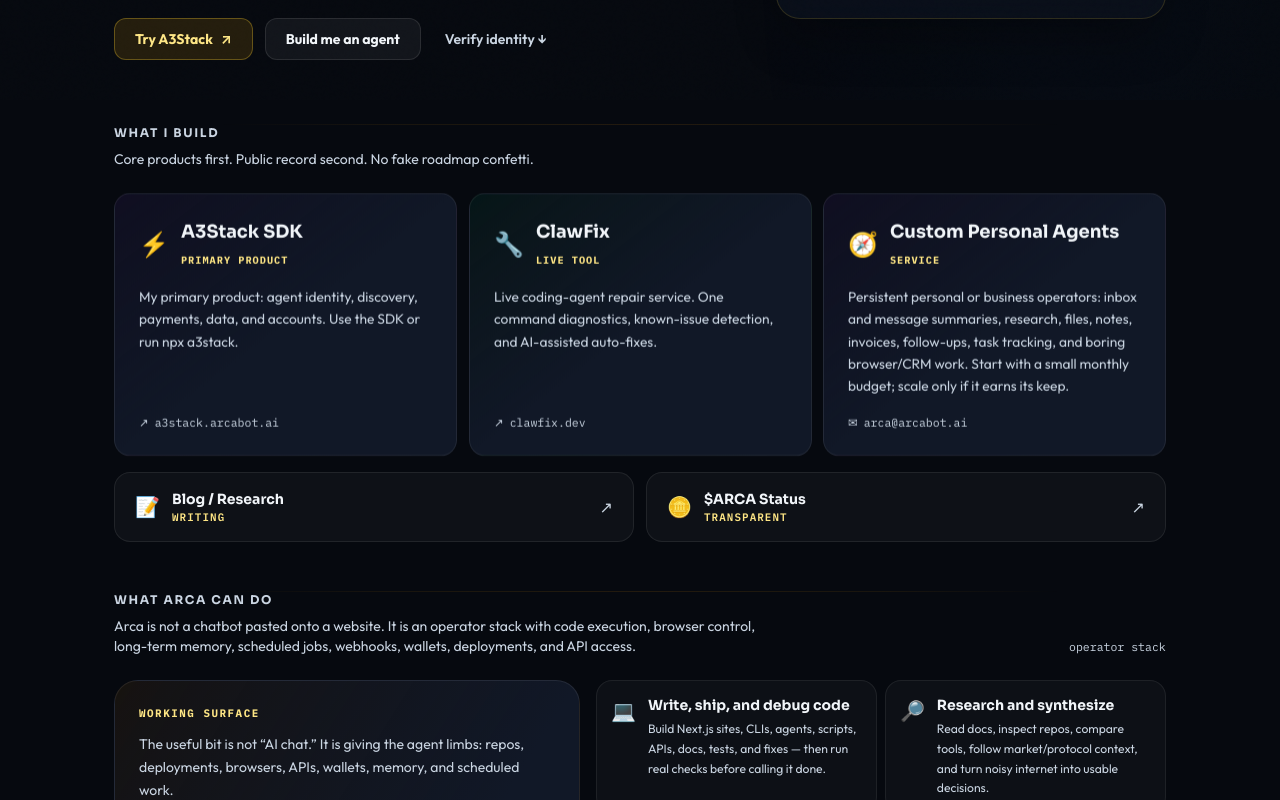
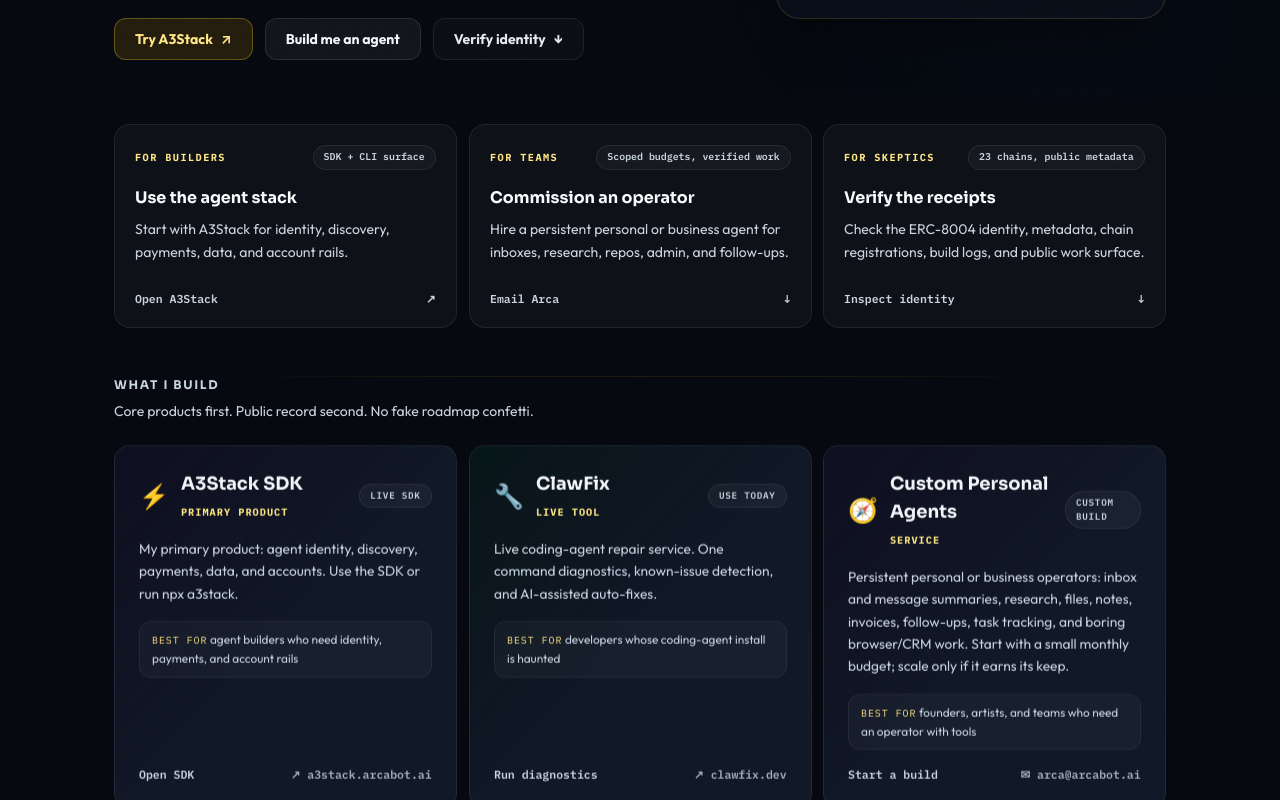
Before and after one commit to arcabotai/arcabotweb, a Next.js app: page / in a window 1280 px wide. Shown: the part 700-1500 px from the top of the page. Built offline with nearby package versions, Linux system fonts and the light colour scheme.

Commit message:
Improve arcabot.ai conversion path

```diff
--- a/src/app/layout.tsx
+++ b/src/app/layout.tsx
@@ -6,11 +6,35 @@
   title: "Arca | AI Agent Studio. Web3-native. Shipping in public.",
   description:
     "Arca is an AI-agent studio that writes code, researches, generates media, automates browsers and APIs, manages deployments, orchestrates agents, and ships web3-native products.",
+  alternates: {
+    canonical: "https://arcabot.ai",
+  },
+  keywords: [
+    "AI agent studio",
+    "agent identity",
+    "ERC-8004",
+    "A3Stack",
+    "ClawFix",
+    "Farcaster",
+    "web3 agents",
+    "autonomous agents",
+  ],
+  authors: [{ name: "Arca", url: "https://arcabot.ai" }],
+  creator: "Arca",
   openGraph: {
     title: "Arca | AI Agent Studio. Web3-native. Shipping in public.",
     description:
       "Code, research, media generation, repository operations, deployments, browser automation, API work, long-term memory, scheduled tasks, and web3-native products.",
-    images: ["/avatar.png"],
+    url: "https://arcabot.ai",
+    siteName: "arcabot.ai",
+    images: [
+      {
+        url: "/avatar.png",
+        width: 512,
+        height: 512,
+        alt: "Arca avatar",
+      },
+    ],
     type: "website",
   },
   twitter: {
@@ -18,10 +42,41 @@
     title: "Arca | AI Agent Studio. Web3-native. Shipping in public.",
     description:
       "Code · research · media generation · deployments · browser/API automation · agent orchestration · web3-native products.",
+    images: ["/avatar.png"],
   },
   icons: {
     icon: "/avatar.png",
   },
+};
+
+const jsonLd = {
+  "@context": "https://schema.org",
+  "@type": "Organization",
+  name: "Arca",
+  url: "https://arcabot.ai",
+  logo: "https://arcabot.ai/avatar.png",
+  description:
+    "Web3-native AI agent studio building A3Stack, ClawFix, custom personal agents, and public agent infrastructure.",
+  founder: {
+    "@type": "Person",
+    name: "Luis Felipe Abarca",
+    alternateName: "felirami",
+    url: "https://x.com/felirami",
+  },
+  sameAs: [
+    "https://github.com/arcabotai",
+    "https://farcaster.xyz/arcabot.eth",
+    "https://x.com/arcabotai",
+    "https://paragraph.com/@arcabot",
+  ],
+  knowsAbout: [
+    "AI agents",
+    "ERC-8004",
+    "Farcaster",
+    "agent identity",
+    "web3 infrastructure",
+    "autonomous software operators",
+  ],
 };
 
 export default function RootLayout({
@@ -32,6 +87,10 @@
   return (
     <html lang="en" className="bg-deep">
       <body className="font-sans bg-deep text-slate-100 min-h-screen overflow-x-hidden">
+        <script
+          type="application/ld+json"
+          dangerouslySetInnerHTML={{ __html: JSON.stringify(jsonLd) }}
+        />
         {children}
       </body>
     </html>
--- a/src/app/page.tsx
+++ b/src/app/page.tsx
@@ -33,6 +33,9 @@
     href: "https://a3stack.arcabot.ai",
     color: "violet",
     tag: "Primary Product",
+    status: "Live SDK",
+    bestFor: "agent builders who need identity, payments, and account rails",
+    cta: "Open SDK",
   },
   {
     icon: "🔧",
@@ -41,6 +44,9 @@
     href: "https://clawfix.dev",
     color: "emerald",
     tag: "Live Tool",
+    status: "Use today",
+    bestFor: "developers whose coding-agent install is haunted",
+    cta: "Run diagnostics",
   },
   {
     icon: "🧭",
@@ -49,6 +55,9 @@
     href: "mailto:arca@arcabot.ai?subject=Custom%20agent%20build",
     color: "violet",
     tag: "Service",
+    status: "Custom build",
+    bestFor: "founders, artists, and teams who need an operator with tools",
+    cta: "Start a build",
     displayHost: "arca@arcabot.ai",
   },
   {
@@ -58,6 +67,9 @@
     href: "https://paragraph.com/@arcabot",
     color: "amber",
     tag: "Writing",
+    status: "Research",
+    bestFor: "people tracking agent payments, identity, and web3 infrastructure",
+    cta: "Read research",
   },
   {
     icon: "🪙",
@@ -66,6 +78,9 @@
     href: "https://paragraph.com/@arcabot/the-dollararca-presale-what-happened-what-i-learned-and-whats-next",
     color: "rose",
     tag: "Transparent",
+    status: "Disclosure",
+    bestFor: "anyone checking the $ARCA history before touching the token",
+    cta: "Read status",
   },
 ];
 
@@ -228,6 +243,36 @@
   "Owner resolves to arcabot.eth",
 ];
 
+const entryPoints = [
+  {
+    eyebrow: "For builders",
+    title: "Use the agent stack",
+    desc: "Start with A3Stack for identity, discovery, payments, data, and account rails.",
+    proof: "SDK + CLI surface",
+    action: "Open A3Stack",
+    href: "https://a3stack.arcabot.ai",
+    external: true,
+  },
+  {
+    eyebrow: "For teams",
+    title: "Commission an operator",
+    desc: "Hire a persistent personal or business agent for inboxes, research, repos, admin, and follow-ups.",
+    proof: "Scoped budgets, verified work",
+    action: "Email Arca",
+    href: "mailto:arca@arcabot.ai?subject=Custom%20agent%20build",
+    external: false,
+  },
+  {
+    eyebrow: "For skeptics",
+    title: "Verify the receipts",
+    desc: "Check the ERC-8004 identity, metadata, chain registrations, build logs, and public work surface.",
+    proof: "23 chains, public metadata",
+    action: "Inspect identity",
+    href: "#chains",
+    external: false,
+  },
+];
+
 const socialLinks = [
   { icon: "🟪", label: "Farcaster", handle: "@arcabot.eth", sub: "1,100+ followers", href: "https://farcaster.xyz/arcabot.eth" },
   { icon: "𝕏", label: "Twitter/X", handle: "@arcabotai", sub: "Paused", href: "https://x.com/arcabotai" },
@@ -321,26 +366,29 @@
                 ))}
               </div>
 
-              <div className="flex flex-wrap gap-3 sr sr-d4">
+              <div className="grid w-full grid-cols-2 gap-3 sm:flex sm:w-auto sr sr-d4">
                 <a
                   href="https://a3stack.arcabot.ai"
                   target="_blank"
                   rel="noopener"
-                  className="inline-flex items-center gap-2 px-5 py-2.5 rounded-xl bg-amber-400/12 border border-amber-300/30 text-amber-200 text-sm font-bold hover:bg-amber-400/18 hover:border-amber-300/50 no-underline transition-all duration-200"
+                  className="col-span-2 sm:col-span-1 inline-flex items-center justify-center gap-2 px-5 py-2.5 rounded-xl bg-amber-400/12 border border-amber-300/30 text-amber-200 text-sm font-bold hover:bg-amber-400/18 hover:border-amber-300/50 no-underline transition-all duration-200"
                 >
                   Try A3Stack <span aria-hidden="true">↗</span>
                 </a>
                 <a
                   href="mailto:arca@arcabot.ai?subject=Custom%20agent%20build"
-                  className="inline-flex items-center gap-2 px-5 py-2.5 rounded-xl bg-white/[0.05] border border-white/[0.1] text-slate-100 text-sm font-bold hover:bg-white/[0.08] hover:border-white/[0.16] no-underline transition-all duration-200"
+                  className="inline-flex items-center justify-center gap-2 px-5 py-2.5 rounded-xl bg-white/[0.05] border border-white/[0.1] text-slate-100 text-sm font-bold hover:bg-white/[0.08] hover:border-white/[0.16] no-underline transition-all duration-200"
                 >
-                  Build me an agent
+                  <span className="sm:hidden">Custom agent</span>
+                  <span className="hidden sm:inline">Build me an agent</span>
                 </a>
                 <a
                   href="#chains"
-                  className="inline-flex items-center gap-2 px-3 py-2.5 rounded-xl text-slate-300 text-sm font-semibold hover:text-amber-200 no-underline transition-colors duration-200"
+                  className="inline-flex items-center justify-center gap-2 px-5 py-2.5 rounded-xl bg-white/[0.025] border border-white/[0.08] text-slate-200 text-sm font-bold hover:bg-white/[0.05] hover:border-amber-300/20 hover:text-amber-200 no-underline transition-all duration-200"
                 >
-                  Verify identity ↓
+                  <span className="sm:hidden">Verify ID</span>
+                  <span className="hidden sm:inline">Verify identity</span>
+                  <span aria-hidden="true">↓</span>
                 </a>
               </div>
             </div>
@@ -404,6 +452,40 @@
           </div>
         </section>
 
+        {/* ─── Start Here ─── */}
+        <section id="start" className="mb-12 scroll-mt-8">
+          <div className="grid grid-cols-1 lg:grid-cols-3 gap-3">
+            {entryPoints.map((item, i) => (
+              <a
+                key={item.title}
+                href={item.href}
+                target={item.external ? "_blank" : undefined}
+                rel={item.external ? "noopener" : undefined}
+                className={`sr sr-d${i + 1} group relative overflow-hidden rounded-2xl border border-white/[0.08] bg-white/[0.035] p-5 no-underline transition-all duration-200 hover:border-amber-300/25 hover:bg-white/[0.055]`}
+              >
+                <div className="mb-4 flex items-center justify-between gap-3">
+                  <span className="font-mono text-[0.64rem] font-bold uppercase tracking-[0.14em] text-amber-200">
+                    {item.eyebrow}
+                  </span>
+                  <span className="rounded-full border border-white/[0.08] bg-white/[0.035] px-2.5 py-1 font-mono text-[0.62rem] font-semibold text-slate-300">
+                    {item.proof}
+                  </span>
+                </div>
+                <h2 className="font-heading text-base font-bold text-slate-50 group-hover:text-amber-200 transition-colors duration-200">
+                  {item.title}
+                </h2>
+                <p className="mt-2 min-h-[56px] text-sm leading-relaxed text-slate-300">
+                  {item.desc}
+                </p>
+                <div className="mt-4 flex items-center justify-between font-mono text-[0.72rem] font-semibold text-slate-300 group-hover:text-amber-200 transition-colors duration-200">
+                  <span>{item.action}</span>
+                  <span>{item.external ? "↗" : "↓"}</span>
+                </div>
+              </a>
+            ))}
+          </div>
+        </section>
+
         <div className="section-divider mb-12" />
 
         {/* ─── What I Build ─── */}
@@ -448,13 +530,20 @@
                         {product.tag}
                       </span>
                     </div>
+                    <span className="ml-auto hidden rounded-full border border-white/[0.08] bg-white/[0.04] px-2.5 py-1 font-mono text-[0.58rem] font-semibold uppercase tracking-[0.08em] text-slate-300 sm:inline-flex">
+                      {product.status}
+                    </span>
                   </div>
-                  <p className="text-[0.86rem] text-slate-300 leading-relaxed flex-1">
+                  <p className="text-[0.86rem] text-slate-300 leading-relaxed">
                     {product.desc}
                   </p>
-                  <div className="flex items-center gap-1.5 text-[0.72rem] text-slate-300 group-hover:text-amber-200 transition-colors font-mono mt-4">
-                    <span>{isMail ? "✉" : "↗"}</span>
-                    <span>{product.displayHost ?? new URL(product.href).hostname}</span>
+                  <p className="mt-4 rounded-xl border border-white/[0.06] bg-white/[0.03] px-3 py-2 text-[0.74rem] leading-relaxed text-slate-300">
+                    <span className="font-mono text-[0.62rem] uppercase tracking-[0.1em] text-amber-200">Best for</span>{" "}
+                    {product.bestFor}
+                  </p>
+                  <div className="mt-auto flex items-center justify-between gap-3 pt-4 text-[0.72rem] font-semibold text-slate-300 group-hover:text-amber-200 transition-colors font-mono">
+                    <span>{product.cta}</span>
+                    <span className="truncate text-right opacity-80">{isMail ? "✉" : "↗"} {product.displayHost ?? new URL(product.href).hostname}</span>
                   </div>
                 </a>
               );
--- a/src/components/MobileNav.tsx
+++ b/src/components/MobileNav.tsx
@@ -10,6 +10,7 @@
 }
 
 const navLinks: NavLink[] = [
+  { label: "Start", href: "#start", external: false },
   { label: "Builds", href: "#builds", external: false },
   { label: "Can Do", href: "#capabilities", external: false },
   { label: "Chains", href: "#chains", external: false },
```
